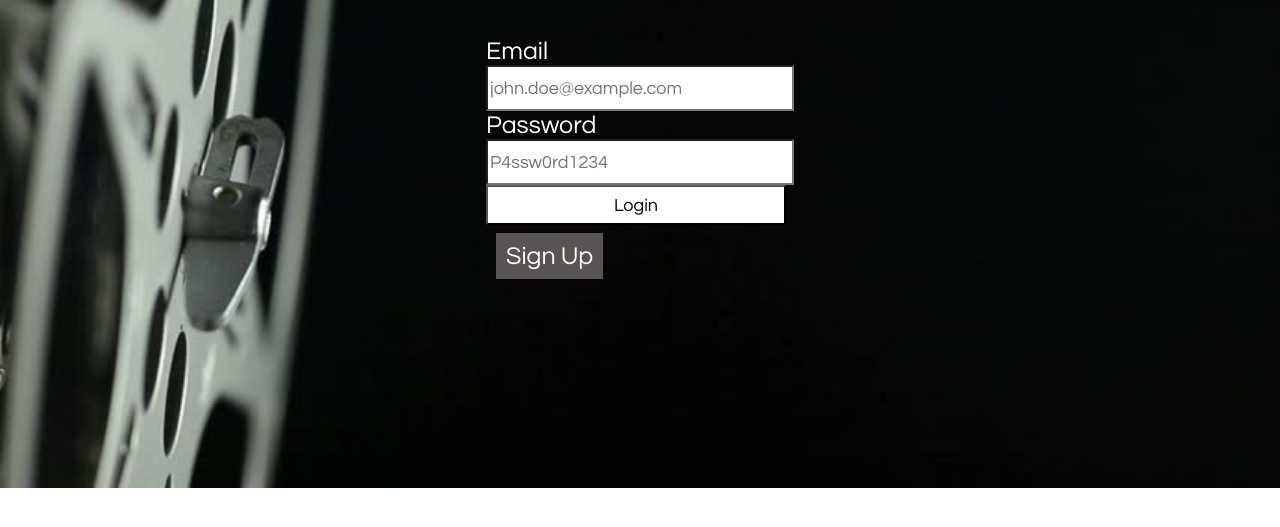
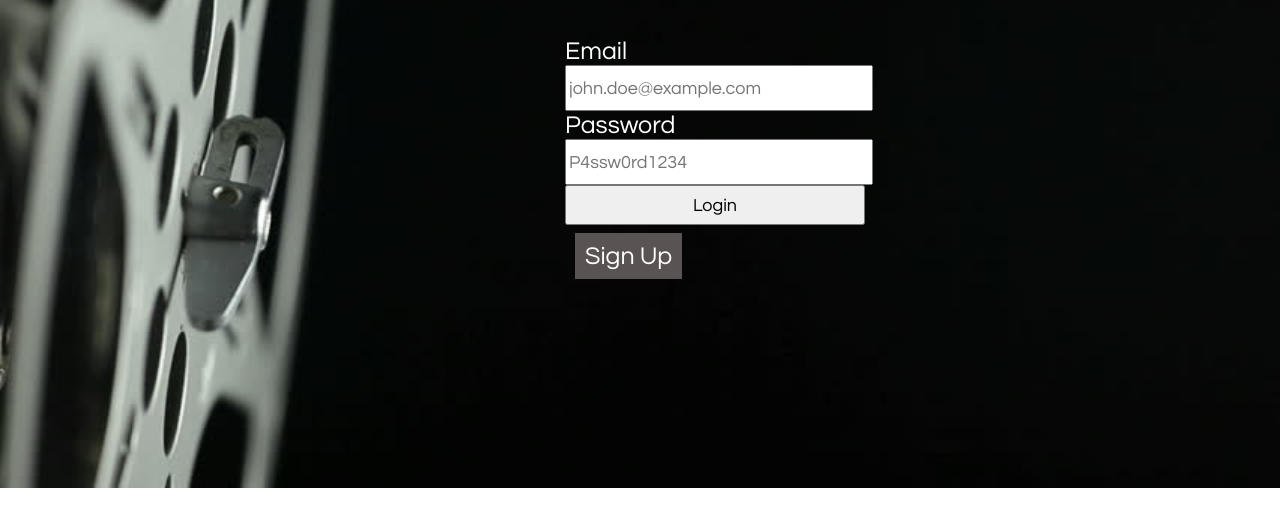
Before and after one commit to sharonrm/project_2, a website: page views/users/login.html in a window 1280 px wide. Shown: the part 233-760 px from the top of the page. Drawn offline with Linux system fonts and the light colour scheme.

Commit message:
make sure commit works

```diff
--- a/public/css/style.css
+++ b/public/css/style.css
@@ -108,9 +108,6 @@ p {
     text-align: left;
 }
 
-form input:valid {
-    background: white;
-}
 
 input {
     margin: 0;
@@ -120,10 +117,14 @@ input {
     font-size: 18px;
 
 }
+.login {
+    width: 150px;
+}
 label{
     font-family: 'Questrial', sans-serif;
     font-size: 18px;
-
+    font-size: 25px;
+    width: 150px;
 }
 
 button {
@@ -149,10 +150,6 @@ input:focus {
     outline: none;
 }
 
-label {
-    font-size: 25px;
-    width: 150px;
-}
 
 form {
     font-size: 25px;
--- a/views/users/login.html
+++ b/views/users/login.html
@@ -22,7 +22,7 @@
                     <br>
                     <input id="password" type="password" name="user[password]" placeholder="P4ssw0rd1234">
                     <br>
-                    <input type="submit" value="Login">
+                    <input id = "login-user" type="submit" value="Login">
                 </form>
                 <br>
                 <a href="/users/new">Sign Up</a></p>
```
Also changed, not shown: views/movies/movie-search.html (+1 -1 lines).
